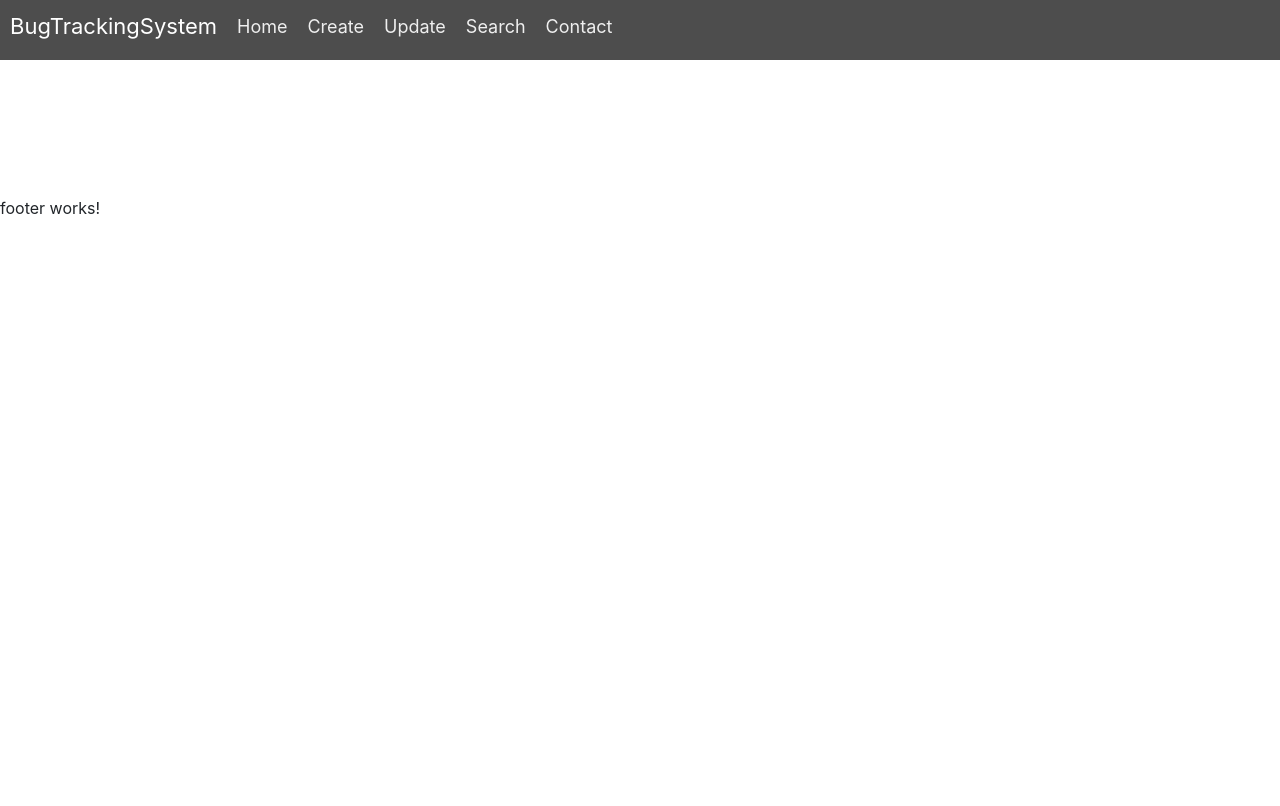
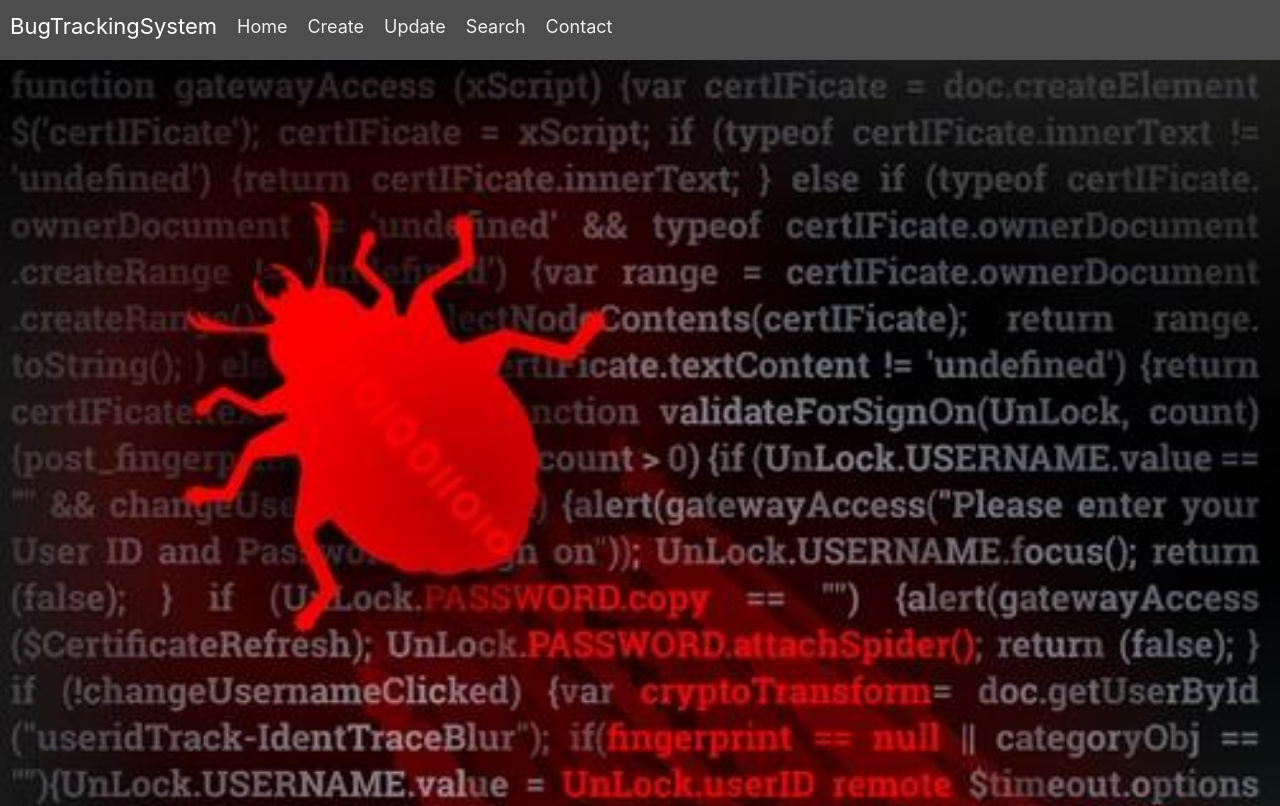
Before and after one commit to ibmakankshya/BTSAngular, an Angular app: page /Homepage in a window 1280 px wide. Shown: the top 806 px of the page. Built offline with nearby package versions, Linux system fonts and the light colour scheme.

Commit message:
added homepage

```diff
--- a/src/app/homepage/homepage.component.css
+++ b/src/app/homepage/homepage.component.css
@@ -4,11 +4,11 @@ html {
 }
 
 .bg {
-  /* The image used */
+
   background-image: url("./assets/img/bug1.jpeg");
-  /* Full height */
+
   height: 100%;
-  /* Center and scale the image nicely */
+
   background-position: center;
   background-repeat: no-repeat;
   background-size: cover;
--- a/src/app/homepage/homepage.component.html
+++ b/src/app/homepage/homepage.component.html
@@ -13,8 +13,10 @@
 
 <body>
 
-  <div class="bg"></div>
-<img [src]="ImgPath" style="width: 150px;">
+  <div class="bg">
+<img [src]="ImgPath" style="width: 1270px;"
+>
+</div>
   <p class="py-5 text-center"></p>
 
 
--- a/src/app/homepage/homepage.component.ts
+++ b/src/app/homepage/homepage.component.ts
@@ -6,7 +6,7 @@ import { Component, OnInit } from '@angular/core';
   styleUrls: ['./homepage.component.css']
 })
 export class HomepageComponent implements OnInit {
-  ImgPath: "./assets/img/bug1.jpeg" | undefined;
+  ImgPath:string= "./assets/img/bug1.jpeg";
   constructor() { }
 
   ngOnInit(): void {
```
